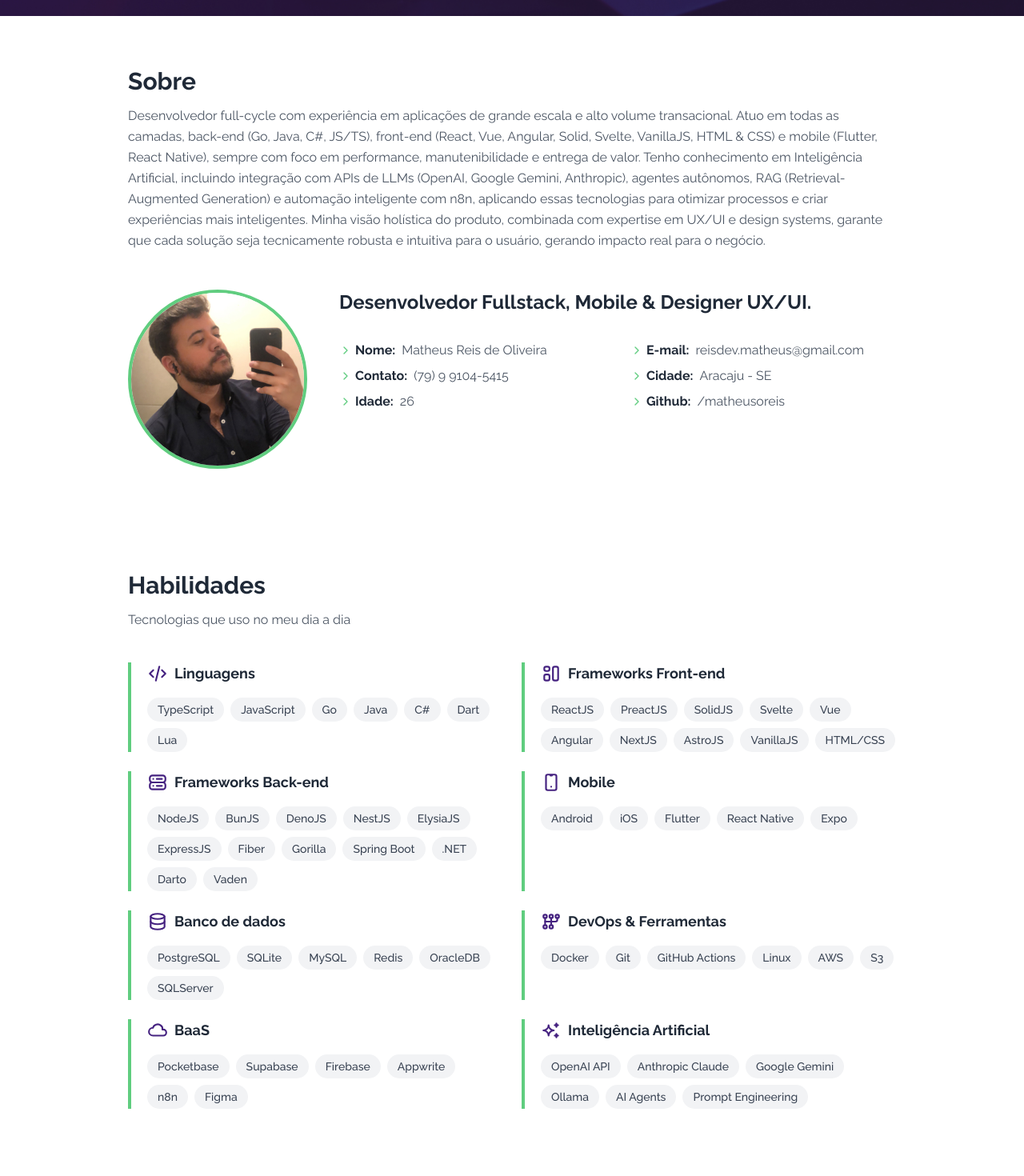
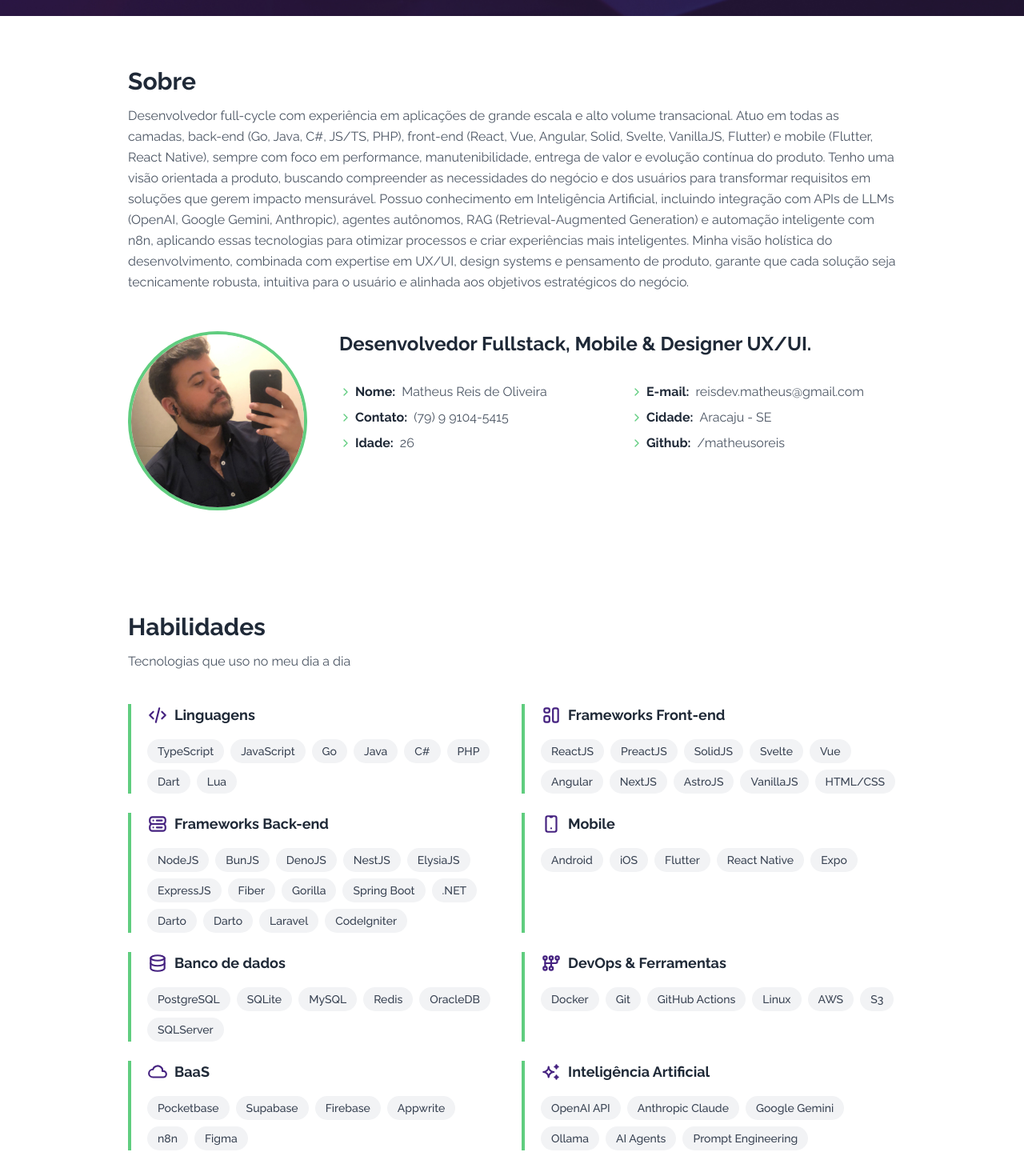
Before and after one commit to matheusoreis/matheusoreis.github.io, a React (Vite) app: page / in a window 1280 px wide. Shown: the part 780-2250 px from the top of the page at 80% size. Built offline with nearby package versions, Linux system fonts and the light colour scheme.

Commit message:
Atualização

```diff
--- a/src/main.tsx
+++ b/src/main.tsx
@@ -52,7 +52,7 @@ const data: AppData = {
   },
   about: {
     title: "Sobre",
-    description: "Desenvolvedor full-cycle com experiência em aplicações de grande escala e alto volume transacional. Atuo em todas as camadas, back-end (Go, Java, C#, JS/TS), front-end (React, Vue, Angular, Solid, Svelte, VanillaJS, HTML & CSS) e mobile (Flutter, React Native), sempre com foco em performance, manutenibilidade e entrega de valor. Tenho conhecimento em Inteligência Artificial, incluindo integração com APIs de LLMs (OpenAI, Google Gemini, Anthropic), agentes autônomos, RAG (Retrieval-Augmented Generation) e automação inteligente com n8n, aplicando essas tecnologias para otimizar processos e criar experiências mais inteligentes. Minha visão holística do produto, combinada com expertise em UX/UI e design systems, garante que cada solução seja tecnicamente robusta e intuitiva para o usuário, gerando impacto real para o negócio.",
+    description: "Desenvolvedor full-cycle com experiência em aplicações de grande escala e alto volume transacional. Atuo em todas as camadas, back-end (Go, Java, C#, JS/TS, PHP), front-end (React, Vue, Angular, Solid, Svelte, VanillaJS, Flutter) e mobile (Flutter, React Native), sempre com foco em performance, manutenibilidade, entrega de valor e evolução contínua do produto. Tenho uma visão orientada a produto, buscando compreender as necessidades do negócio e dos usuários para transformar requisitos em soluções que gerem impacto mensurável. Possuo conhecimento em Inteligência Artificial, incluindo integração com APIs de LLMs (OpenAI, Google Gemini, Anthropic), agentes autônomos, RAG (Retrieval-Augmented Generation) e automação inteligente com n8n, aplicando essas tecnologias para otimizar processos e criar experiências mais inteligentes. Minha visão holística do desenvolvimento, combinada com expertise em UX/UI, design systems e pensamento de produto, garante que cada solução seja tecnicamente robusta, intuitiva para o usuário e alinhada aos objetivos estratégicos do negócio.",
     profileImage: profileImg,
     subtitle: "Desenvolvedor Fullstack, Mobile & Designer UX/UI.",
     details: [
@@ -77,6 +77,7 @@ const data: AppData = {
           { label: "Go" },
           { label: "Java" },
           { label: "C#" },
+          { label: "PHP" },
           { label: "Dart" },
           { label: "Lua" },
         ],
@@ -117,7 +118,10 @@ const data: AppData = {
           { label: ".NET" },
 
           { label: "Darto" },
-          { label: "Vaden" },
+          { label: "Darto" },
+
+          { label: "Laravel" },
+          { label: "CodeIgniter" },
         ],
       },
       {
@@ -205,7 +209,7 @@ const data: AppData = {
         "location": "São Paulo - SP",
         "description": [
           "Front-end com Angular e React.",
-          "Backend-end com C# e .NET.",
+          "Backend-end com C# e .NET e PHP legado.",
           "Banco de dados SQL Server com modelagem otimizada para consultas complexas.",
           "Desenvolvimento de aplicativos com React Native e flutter para produtores de música com dashboard em tempo real.",
           "Monitoramento de métricas e performance ao vivo para tomada de decisão rápida."
@@ -264,7 +268,7 @@ const data: AppData = {
       },
       {
         "company": "2eBrain Studios",
-        "role": "Programador Mobile React Native",
+        "role": "Programador Mobile React Native e PHP",
         "period": "Fev 2020 - Nov 2020",
         "location": "São Miguel Paulista, São Paulo - SP",
         "description": [
@@ -298,6 +302,10 @@ const data: AppData = {
       { "course": "Flutter", "institution": "Flutterando", "year": "2021" },
       { "course": "Flutter", "institution": "Cod3r", "year": "2021" },
       { "course": "NestJS", "institution": "Hcode Treinamentos", "year": "2021" },
+      { "course": "CodeIgniter", "institution": "Udemy", "year": "2021" },
+      { "course": "Laravel", "institution": "Udemy", "year": "2021" },
+      { "course": "PHP", "institution": "Udemy", "year": "2021" },
+      { "course": "PHP", "institution": "Alura", "year": "2021" },
       { "course": ".NET", "institution": "Udemy", "year": "2020" },
       { "course": "Flutter", "institution": "Flutterando", "year": "2020" },
       { "course": "UX Design", "institution": "Alura", "year": "2020" },
```
